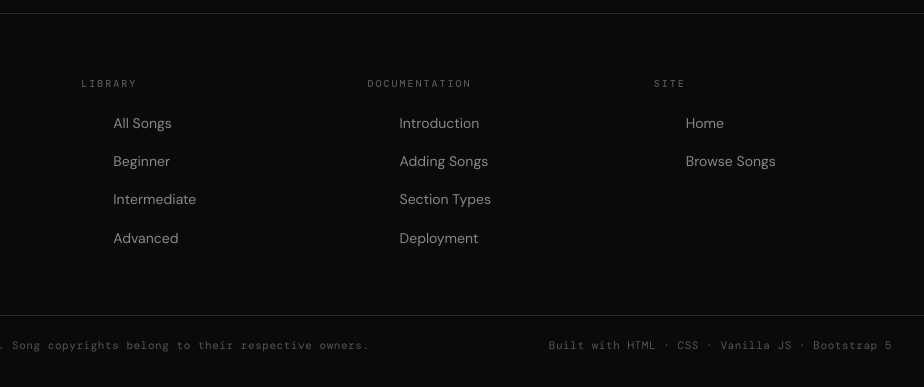
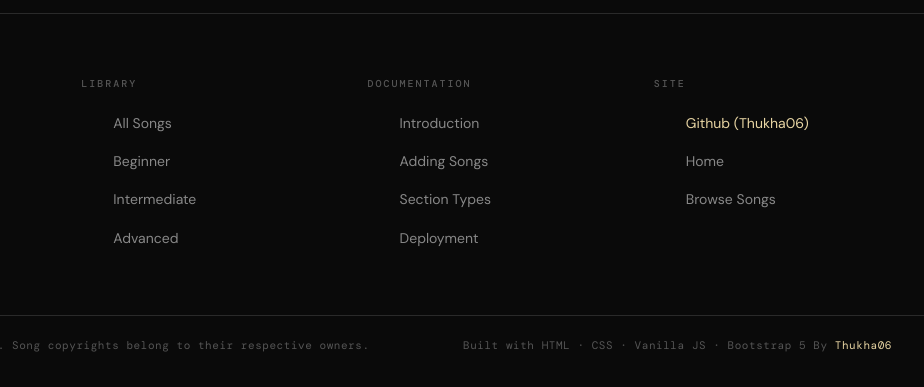
Before and after one commit to Thukha06/rmclib, a plain HTML site: page docs.html in a window 1280 px wide. Shown: the part 8651-9038 px from the top of the page, 356-1280 px from the left. Drawn offline with nearby package versions, Linux system fonts and the light colour scheme; a web font is replaced by a local one.

Commit message:
minor changes to some hard coded texts and adding author link

```diff
--- a/docs.html
+++ b/docs.html
@@ -520,6 +520,7 @@ http://localhost:8080</div>
     <div class="footer-col">
       <h4>Site</h4>
       <ul>
+        <li><a href="https://github.com/Thukha06/rmclib" style="color: #e8d5a3;">Github (Thukha06)</a></li>
         <li><a href="index.html">Home</a></li>
         <li><a href="index.html#songs">Browse Songs</a></li>
       </ul>
@@ -527,7 +528,7 @@ http://localhost:8080</div>
   </div>
   <div class="footer-bottom">
     <p>© 2025 RMCLib — Rakhine Music &amp; Chord Library. Song copyrights belong to their respective owners.</p>
-    <p>Built with HTML · CSS · Vanilla JS · Bootstrap 5</p>
+    <p>Built with HTML · CSS · Vanilla JS · Bootstrap 5 By <a href="https://github.com/Thukha06" style="color: #e8d5a3;">Thukha06</a></p>
   </div>
 </footer>
 
```
Also changed, not shown: index.html (+2 -1 lines).
